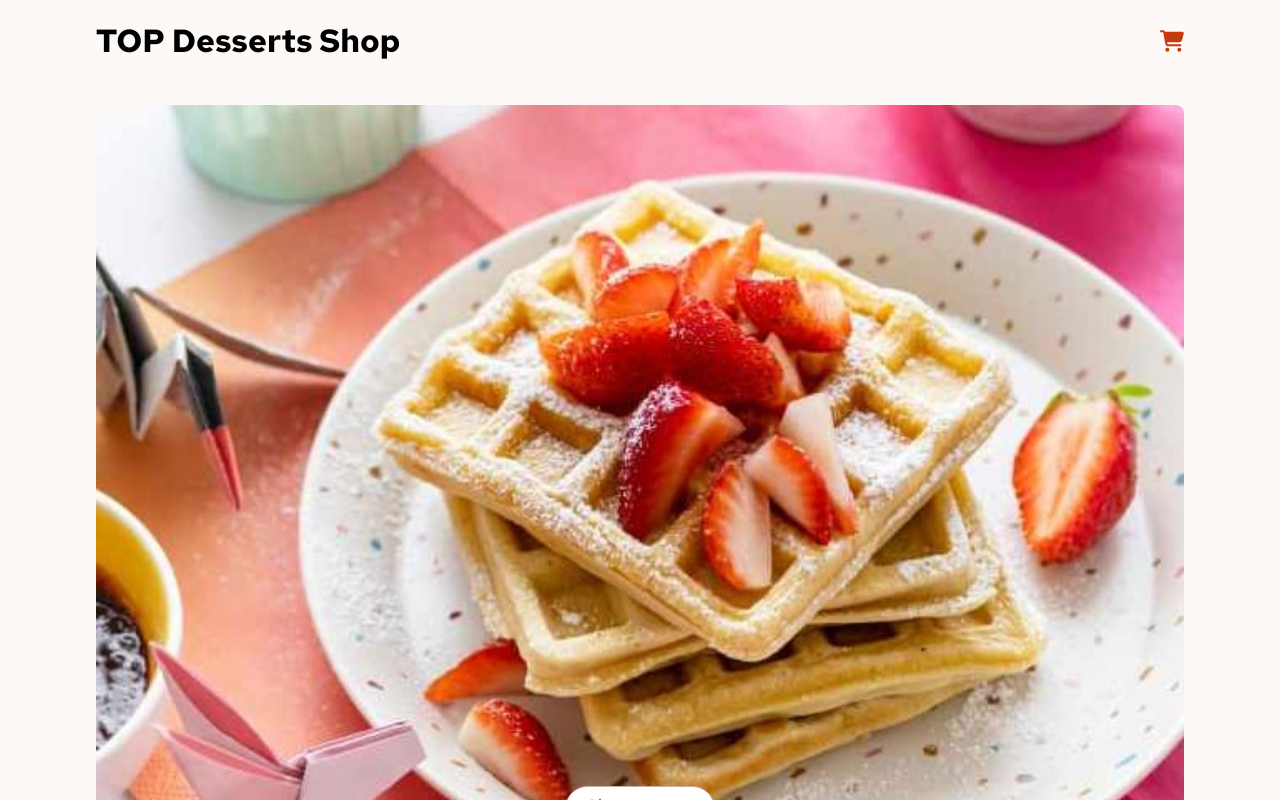
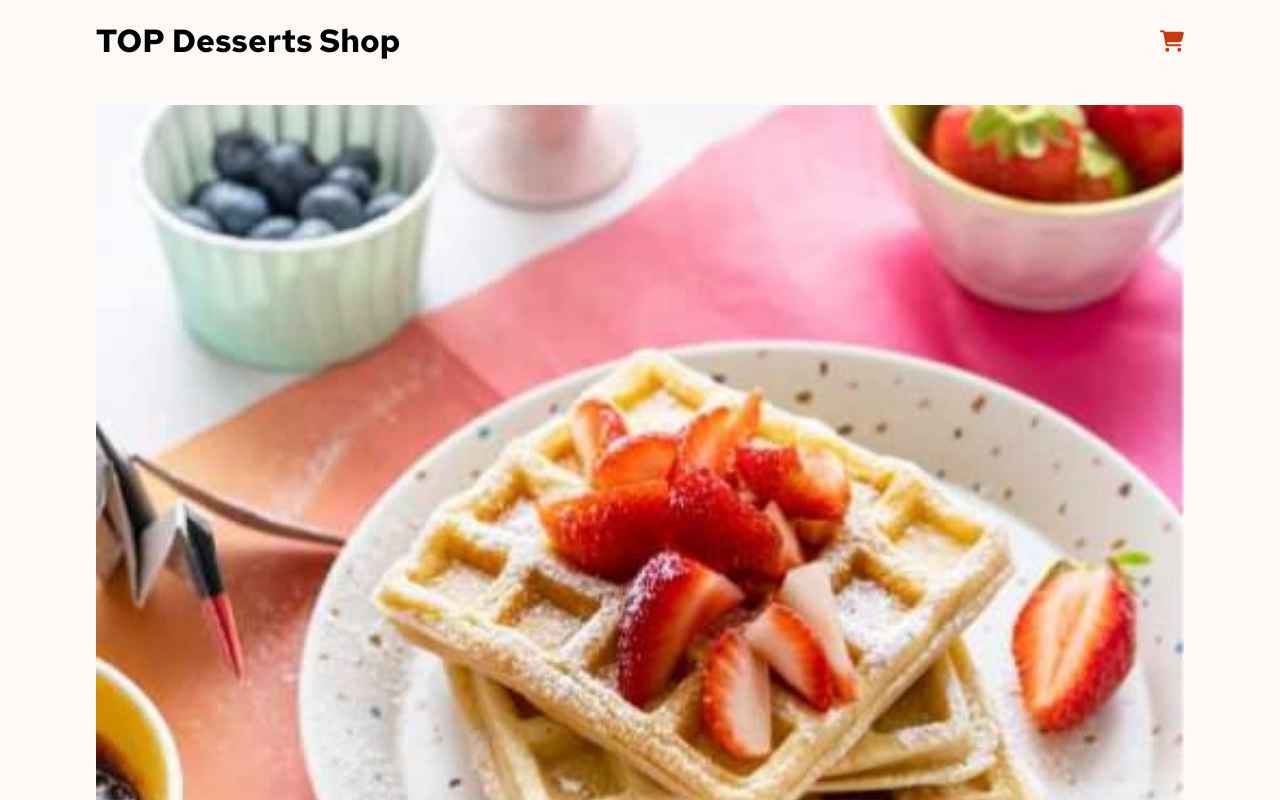
Before and after one commit to maximkwski/react-shopping-cart, a React (Vite) app: page / in a window 1280 px wide. Shown: the top 800 px of the page. Built offline with nearby package versions, Linux system fonts and the light colour scheme.

Commit message:
add responsive img size change

```diff
--- a/src/App.jsx
+++ b/src/App.jsx
@@ -16,7 +16,9 @@ function App() {
       body: 'hsl(20, 50%, 98%)',
       footer: '#003333'
     },
-    mobile: '768px'
+    mobile: '375px',
+    tablet: '768px',
+    desctop: '1024px'
   }
 
   return (
--- a/src/components/Card.jsx
+++ b/src/components/Card.jsx
@@ -2,6 +2,7 @@ import React, { useState } from 'react'
 import Button from './AddButton'
 import { StyledCard, StyledCardContainer, StyledImgContainer, StyledBtnContainer } from './styles/Card.styled'
 import { useCart } from '../CartContext';
+import ResponsiveImage from './ResponsiveImage';
 
 export default function Card({ item }) {
     const { addToCart, updateQuantity, cartItems, removeFromCart } = useCart();
@@ -24,7 +25,7 @@ export default function Card({ item }) {
     <StyledCard>
         <StyledCardContainer>
             <StyledImgContainer>
-                <img src={item.image.mobile} alt={item.name} />
+                <ResponsiveImage image={item.image} name={item.name}/>
             </StyledImgContainer>
             <StyledBtnContainer>
                 <Button title={'Add to Cart'}
--- /dev/null
+++ b/src/components/ResponsiveImage.jsx
@@ -0,0 +1,30 @@
+import React, { useState, useEffect } from 'react';
+
+const ResponsiveImage = ({ image, name }) => {
+  const [currentImage, setCurrentImage] = useState(image.mobile);
+
+  useEffect(() => {
+    const updateImage = () => {
+      if (window.matchMedia("(min-width: 1024px)").matches) {
+        setCurrentImage(image.desktop);
+      } else if (window.matchMedia("(min-width: 768px)").matches) {
+        setCurrentImage(image.tablet);
+      } else {
+        setCurrentImage(image.mobile);
+      }
+    };
+
+    // Set the image initially
+    updateImage();
+
+    // Add event listener for window resize
+    window.addEventListener('resize', updateImage);
+
+    // Cleanup function to remove event listener
+    return () => window.removeEventListener('resize', updateImage);
+  }, [image.mobile, image.tablet, image.desktop]);
+
+  return <img src={currentImage} alt={name} />;
+};
+
+export default ResponsiveImage;
```
